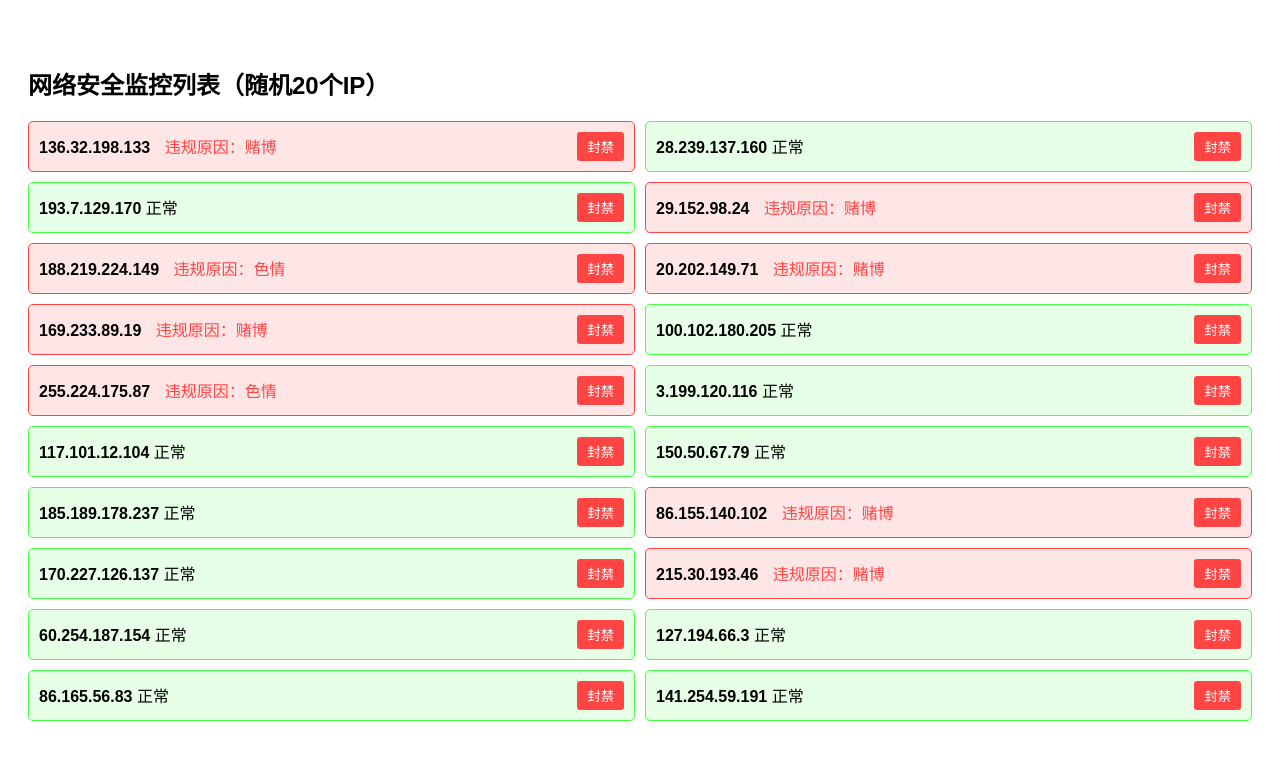
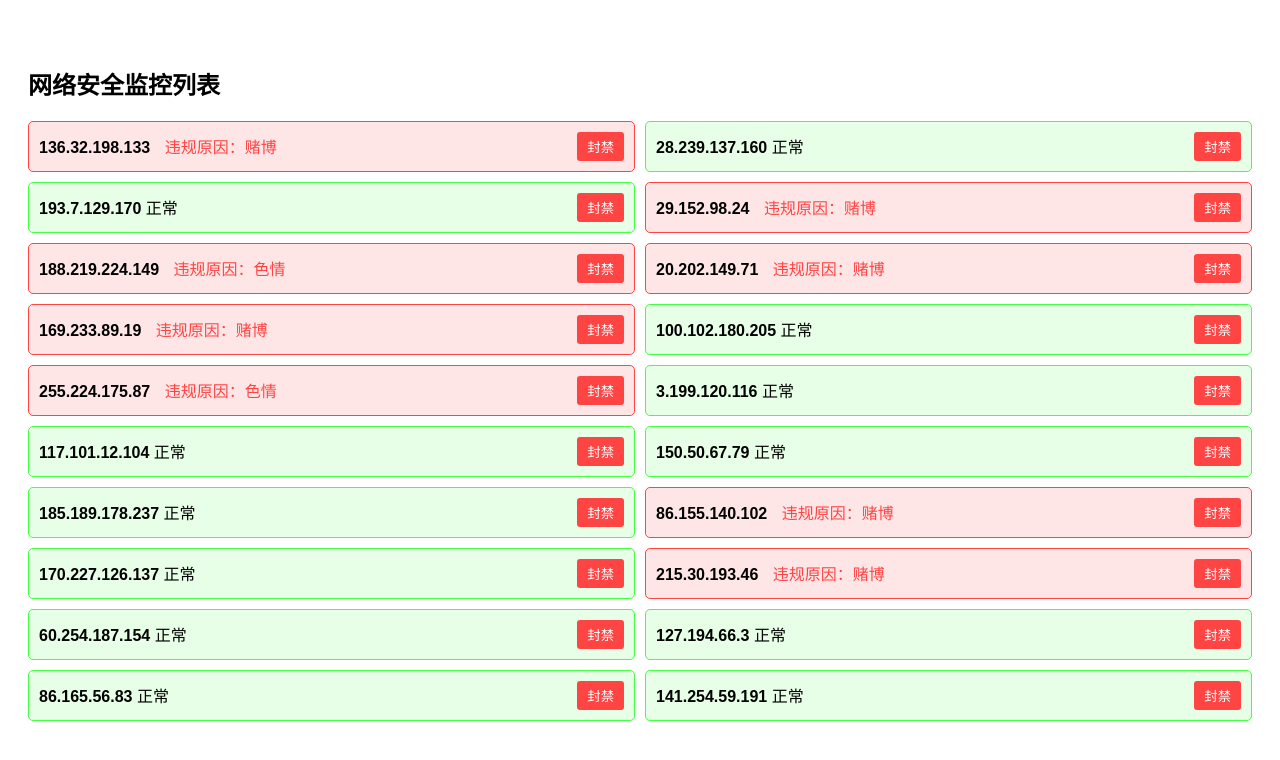
Before and after one commit to Wenfei223/Qw.github.io, a plain HTML site: page index.html in a window 1280 px wide. Drawn offline with Linux system fonts and the light colour scheme.

Commit message:
更新 index.html

```diff
--- a/index.html
+++ b/index.html
@@ -49,7 +49,7 @@
     </style>
 </head>
 <body>
-    <h2>网络安全监控列表（随机20个IP）</h2>
+    <h2>网络安全监控列表</h2>
     <div class="ip-list" id="ipList"></div>
 
     <script>
```
